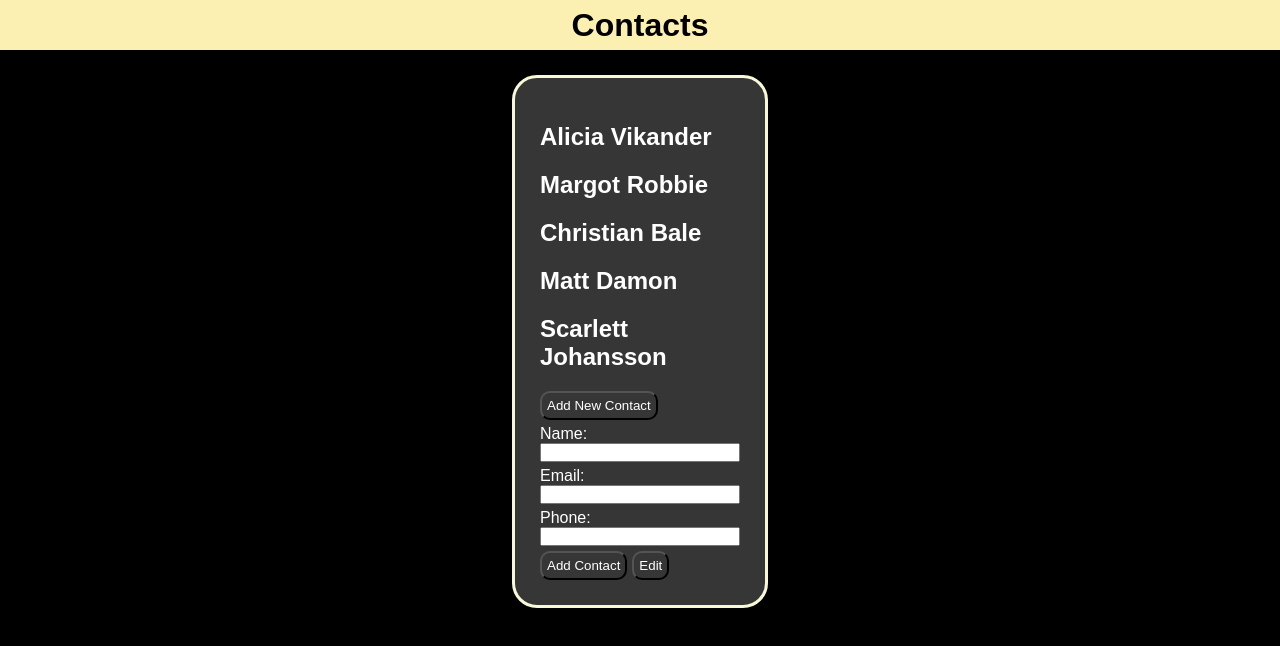
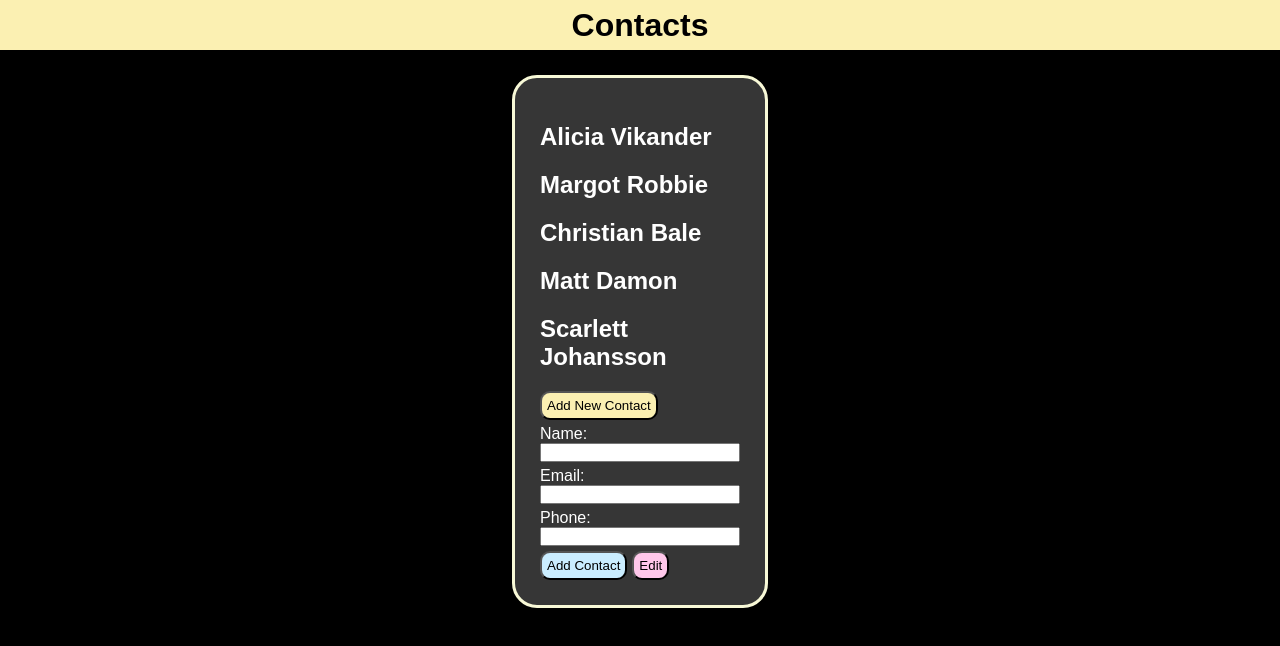
Before and after one commit to Aaront028/contacts, an Angular app: page / in a window 1280 px wide. Both pictures are taken after a click on the button "Add New Contact". Shown: the top 646 px of the page. Built offline with nearby package versions, Linux system fonts and the light colour scheme.

Commit message:
add colors to button

```diff
--- a/src/app/contacts/contacts.component.html
+++ b/src/app/contacts/contacts.component.html
@@ -6,7 +6,7 @@
   </div>
 
   <div class="card-details">
-    <button class="btn add-new-contact" (click)="addNewContactBtn()">Add New Contact</button>
+    <button class="btn add-new-contact-btn" (click)="addNewContactBtn()">Add New Contact</button>
 
     <form *ngIf="addBtnClicked" (ngSubmit)="addContact()" >
       <div class="card-details-input">
@@ -23,8 +23,8 @@
       </div>
 
       <div>
-        <button class="btn" type="submit">Add Contact</button>
-        <button class="btn" (click)="ifDeleting()">Edit</button>
+        <button class="btn submit-btn" type="submit">Add Contact</button>
+        <button class="btn edit-btn" (click)="ifDeleting()">Edit</button>
       </div>
     </form>
   </div>
--- a/src/app/contacts/contacts.component.scss
+++ b/src/app/contacts/contacts.component.scss
@@ -14,8 +14,22 @@
   margin-right:5px;
 }
 
+.submit-btn {
+  background-color: #CAEDFF;
+  color: black;
+}
+.edit-btn {
+  background-color: #FFC7EA;
+  color: black;
+}
+
+.add-new-contact-btn {
+  background-color: #FBF0B2;
+  color: black;
+}
+
 .fa-trash {
-  color: red;
+  color: #FFC7EA;
 }
 
 .card-details-input {
```
